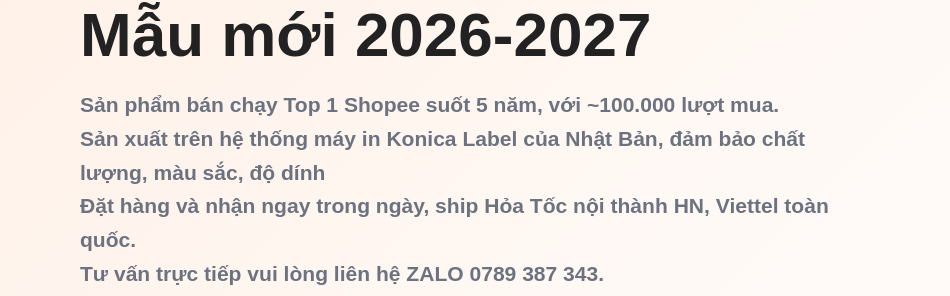
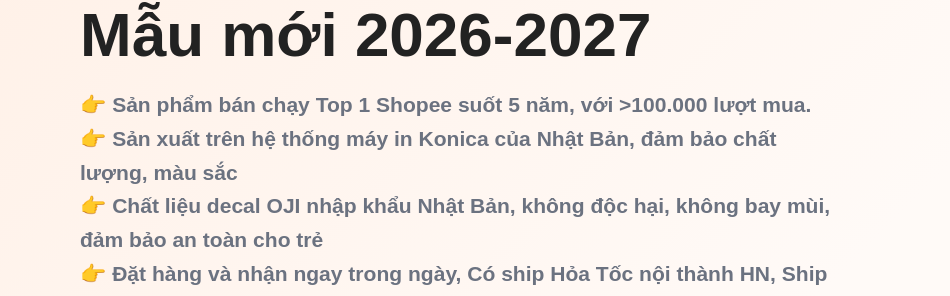
Before and after one commit to hieuho178/Nh-n-v-in-t-n-2026, a Next.js app: page / in a window 1280 px wide. Shown: the part 479-775 px from the top of the page, without its empty margins (0-950 px from the left). Built offline with nearby package versions, Linux system fonts and the light colour scheme.

Commit message:
Update page.js

```diff
--- a/app/page.js
+++ b/app/page.js
@@ -209,19 +209,21 @@ export default function Home() {
 
           <p className="lead">
             <h3>
-            Sản phẩm bán chạy Top 1 Shopee suốt 5 năm, với ~100.000 lượt mua.
+            👉 Sản phẩm bán chạy Top 1 Shopee suốt 5 năm, với >100.000 lượt mua.
             <br />
-            Sản xuất trên hệ thống máy in Konica Label của Nhật Bản, đảm bảo chất lượng, màu sắc, độ dính
+            👉 Sản xuất trên hệ thống máy in Konica của Nhật Bản, đảm bảo chất lượng, màu sắc
             <br />
-            Đặt hàng và nhận ngay trong ngày, ship Hỏa Tốc nội thành HN, Viettel toàn quốc.
+             👉 Chất liệu decal OJI nhập khẩu Nhật Bản, không độc hại, không bay mùi, đảm bảo an toàn cho trẻ
             <br />
-            Tư vấn trực tiếp vui lòng liên hệ ZALO 0789 387 343.
+            👉 Đặt hàng và nhận ngay trong ngày, Có ship Hỏa Tốc nội thành HN, Ship Viettel toàn quốc.
+            <br />
+            👉 Gần 100 mẫu phù hơp với nhiều lứa tuổi, cho cả bé trai và bé gái
              </h3>
           </p>
 
           <div className="actions">
             <a
-              href="https://zalo.me/0789378343"
+              href="https://zalo.me/0789387343"
               target="_blank"
               rel="noopener noreferrer"
               className="zalo-image-link"
```
